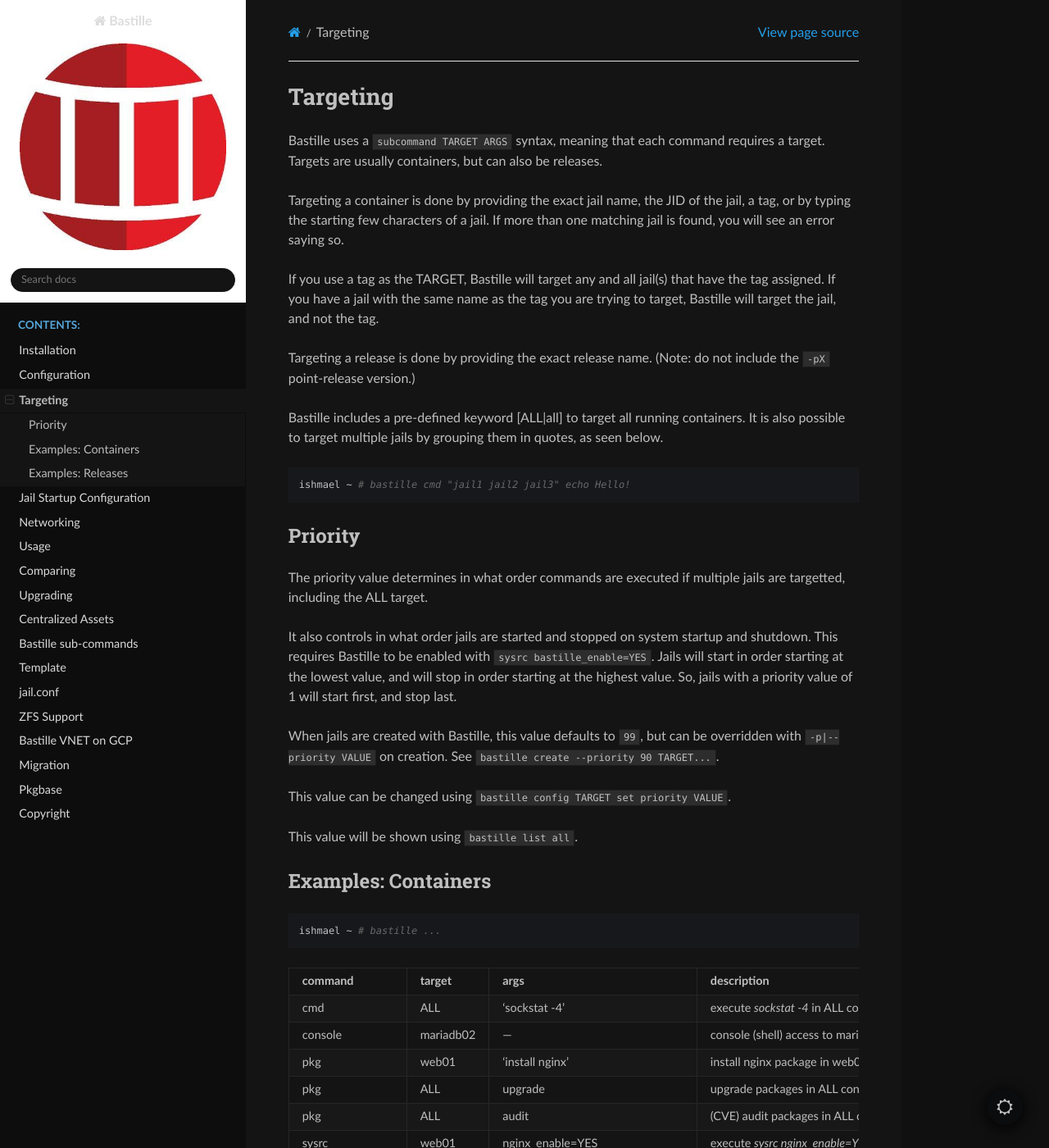
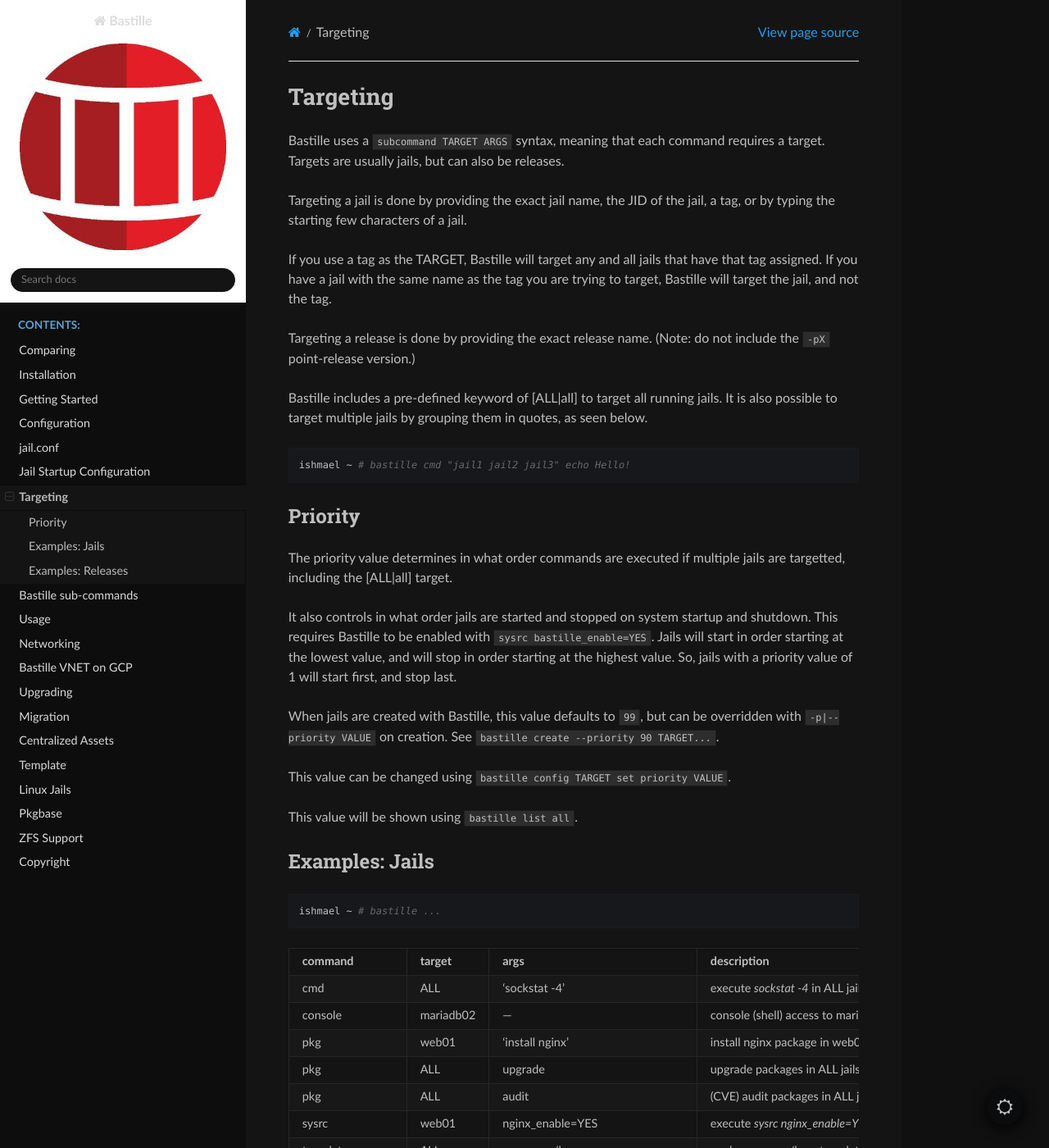
Before and after one commit to BastilleBSD/bastille, a Sphinx documentation site: the page built from docs/chapters/targeting.rst, in a window 1280 px wide and 1400 px high. Shown: the whole window at 82% size. Built offline with Sphinx 7.4.7 and the Read the Docs theme 3.1.0, drawn with Linux system fonts in a browser that asks for light colours; pages that are not in the unit, such as notebooks, are missing from menus; some of the changed text lies outside the part shown.

Commit message:
more doc fixes

```diff
--- a/docs/chapters/jail-startup-configuration.rst
+++ b/docs/chapters/jail-startup-configuration.rst
@@ -11,7 +11,7 @@ the priority option. Jails will start in order starting at the lowest value, and
 will stop in order starting at the highest value. So, jails with a priority value
 of 1 will start first, and stop last.
 
-See the chapter on targeting for more info.
+See :doc:`Targeting <chapters/targeting>`for more info.
 
 Boot
 ----
--- /dev/null
+++ b/docs/chapters/linux-jails.rst
@@ -0,0 +1,2 @@
+Linux Jails
+===========
--- a/docs/chapters/targeting.rst
+++ b/docs/chapters/targeting.rst
@@ -2,21 +2,20 @@ Targeting
 =========
 
 Bastille uses a ``subcommand TARGET ARGS`` syntax, meaning that each command
-requires a target. Targets are usually containers, but can also be releases.
+requires a target. Targets are usually jails, but can also be releases.
 
-Targeting a container is done by providing the exact jail name, the JID of the
-jail, a tag, or by typing the starting few characters of a jail. If more than one
-matching jail is found, you will see an error saying so.
+Targeting a jail is done by providing the exact jail name, the JID of the
+jail, a tag, or by typing the starting few characters of a jail.
 
-If you use a tag as the TARGET, Bastille will target any and all jail(s) that have
-the tag assigned. If you have a jail with the same name as the tag you are trying to
+If you use a tag as the TARGET, Bastille will target any and all jails that have
+that tag assigned. If you have a jail with the same name as the tag you are trying to
 target, Bastille will target the jail, and not the tag.
 
 Targeting a release is done by providing the exact release name. (Note: do not
 include the ``-pX`` point-release version.)
 
-Bastille includes a pre-defined keyword [ALL|all] to target all running
-containers. It is also possible to target multiple jails by grouping them in
+Bastille includes a pre-defined keyword of [ALL|all] to target all running
+jails. It is also possible to target multiple jails by grouping them in
 quotes, as seen below.
 
 .. code-block:: shell
@@ -27,7 +26,7 @@ Priority
 --------
 
 The priority value determines in what order commands are executed if multiple
-jails are targetted, including the ALL target.
+jails are targetted, including the [ALL|all] target.
 
 It also controls in what order jails are started and stopped on system startup
 and shutdown. This requires Bastille to be enabled with ``sysrc bastille_enable=YES``.
@@ -43,8 +42,8 @@ This value can be changed using ``bastille config TARGET set priority VALUE``.
 
 This value will be shown using ``bastille list all``.
 
-Examples: Containers
---------------------
+Examples: Jails
+---------------
 
 .. code-block:: shell
 
@@ -53,25 +52,25 @@ Examples: Containers
 +-----------+--------+------------------+-------------------------------------------------------------+
 | command   | target | args             | description                                                 |
 +===========+========+==================+=============================================================+
-| cmd       | ALL    | 'sockstat -4'    | execute `sockstat -4` in ALL containers (ip4 sockets)       |
+| cmd       | ALL    | 'sockstat -4'    | execute `sockstat -4` in ALL jails (ip4 sockets)            |
 +-----------+--------+-----+------------+-------------------------------------------------------------+
 | console   | mariadb02    | ---        | console (shell) access to mariadb02                         |
 +----+------+--------+-----+------------+-------------------------------------------------------------+
-| pkg       | web01  | 'install nginx'  | install nginx package in web01 container                    |
+| pkg       | web01  | 'install nginx'  | install nginx package in web01 jail                         |
 +-----------+--------+------------------+-------------------------------------------------------------+
-| pkg       | ALL    | upgrade          | upgrade packages in ALL containers                          |
+| pkg       | ALL    | upgrade          | upgrade packages in ALL jails                               |
 +-----------+--------+------------------+-------------------------------------------------------------+
-| pkg       | ALL    | audit            | (CVE) audit packages in ALL containers                      |
+| pkg       | ALL    | audit            | (CVE) audit packages in ALL jails                           |
 +-----------+--------+------------------+-------------------------------------------------------------+
-| sysrc     | web01  | nginx_enable=YES | execute `sysrc nginx_enable=YES` in web01 container         |
+| sysrc     | web01  | nginx_enable=YES | execute `sysrc nginx_enable=YES` in web01 jail              |
 +-----------+--------+------------------+-------------------------------------------------------------+
-| template  | ALL    | username/base    | apply `username/base` template to ALL containers            |
+| template  | ALL    | username/base    | apply `username/base` template to ALL jails                 |
 +-----------+--------+------------------+-------------------------------------------------------------+
-| start     | web02  | ---              | start web02 container                                       |
+| start     | web02  | ---              | start web02 jail                                            |
 +----+------+----+---+------------------+--------------+----------------------------------------------+
-| cp | bastion03 | /tmp/resolv.conf-cf etc/resolv.conf | copy host-path to container-path in bastion03|
+| cp | bastion03 | /tmp/resolv.conf-cf etc/resolv.conf | copy host-path to jail-path in bastion03     |
 +----+------+----+---+---------------------------------+----------------------------------------------+
-| create    | folsom | 13.2-RELEASE 10.17.89.10        | create 13.2 container named `folsom` with IP |
+| create    | folsom | 13.2-RELEASE 10.17.89.10        | create 13.2 jail named `folsom` with IP      |
 +-----------+--------+---------------------------------+----------------------------------------------+
 
 
```
Also changed, not shown: docs/chapters/configuration.rst (+6 -21 lines), docs/chapters/getting-started.rst (+28 -45 lines), docs/chapters/installation.rst (+2 -6 lines), docs/index.rst (+10 -9 lines).
